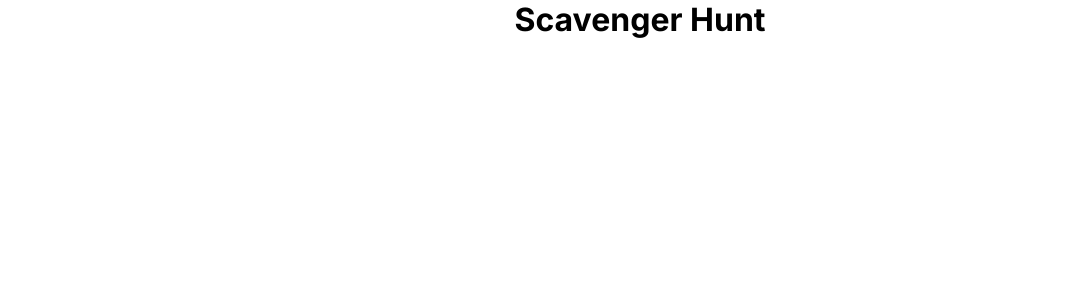
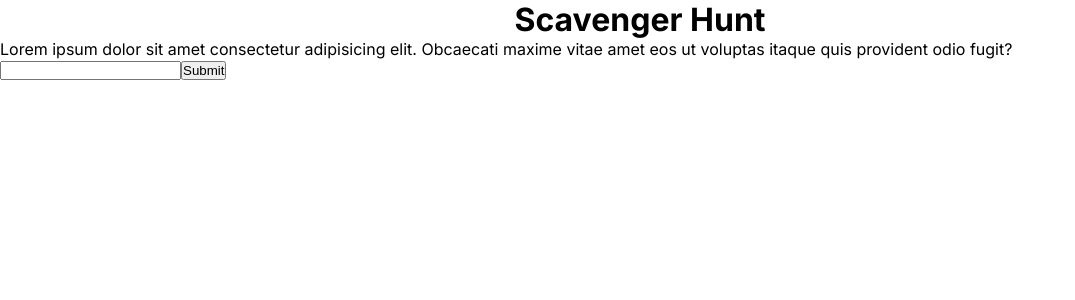
Before and after one commit to Mark-Mulligan/scavenger-hunt-v1, a Next.js app: page / in a window 1280 px wide. Shown: the top 300 px of the page, without its empty margins (0-1075 px from the left). Built offline with nearby package versions, Linux system fonts and the light colour scheme.

Commit message:
working on creating system for answering questions

```diff
--- a/package.json
+++ b/package.json
@@ -13,7 +13,7 @@
     "@types/node": "18.11.19",
     "@types/react": "18.0.27",
     "@types/react-dom": "18.0.10",
-    "bcrypt": "^5.1.0",
+    "axios": "^1.3.2",
     "eslint": "8.33.0",
     "eslint-config-next": "13.1.6",
     "next": "13.1.6",
--- /dev/null
+++ b/src/pages/api/check-answer.ts
@@ -0,0 +1,21 @@
+// Next.js API route support: https://nextjs.org/docs/api-routes/introduction
+import type { NextApiRequest, NextApiResponse } from 'next';
+
+type Data = {
+  message: string;
+};
+
+export default function handler(req: NextApiRequest, res: NextApiResponse<Data>) {
+  if (req.method !== 'POST' || !req.body || !req.body.answer) {
+    res.status(400).json({ message: 'Invalid request' });
+    return;
+  }
+
+  if (req.method === 'POST') {
+    if (req.body.answer === '30') {
+      res.status(200).json({ message: 'Correct Answer!' });
+    } else {
+      res.status(200).json({ message: 'Answer Incorrect.' });
+    }
+  }
+}
--- a/src/pages/api/hello.ts
+++ b/src/pages/api/hello.ts
@@ -1,13 +1,10 @@
 // Next.js API route support: https://nextjs.org/docs/api-routes/introduction
-import type { NextApiRequest, NextApiResponse } from 'next'
+import type { NextApiRequest, NextApiResponse } from 'next';
 
 type Data = {
-  name: string
+  name: string;
+};
+
+export default function handler(req: NextApiRequest, res: NextApiResponse<Data>) {
+  res.status(200).json({ name: 'John Doe' });
 }
-
-export default function handler(
-  req: NextApiRequest,
-  res: NextApiResponse<Data>
-) {
-  res.status(200).json({ name: 'John Doe' })
-}
--- a/src/pages/index.tsx
+++ b/src/pages/index.tsx
@@ -1,18 +1,49 @@
+// React
+import React, { useState } from 'react';
+
+// Next
+import type { NextPage } from 'next';
 import Head from 'next/head';
 import styles from '@/styles/Home.module.css';
 
-export default function Home() {
+// axis
+import axios from 'axios';
+
+const Home: NextPage = () => {
+  const [userAnswer, setUserAnswer] = useState('');
+
+  const handleSubmit = async (e: React.FormEvent) => {
+    e.preventDefault();
+
+    try {
+      const { data } = await axios.post('/api/check-answer', { answer: userAnswer });
+      console.log(data);
+    } catch (err) {
+      console.log(err);
+    }
+  };
+
   return (
     <>
       <Head>
-        <title>Create Next App</title>
+        <title>Scavenger Hunt</title>
         <meta name="description" content="Generated by create next app" />
         <meta name="viewport" content="width=device-width, initial-scale=1" />
         <link rel="icon" href="/favicon.ico" />
       </Head>
       <main className={styles.main}>
         <h1 className={styles.title}>Scavenger Hunt</h1>
+        <form onSubmit={handleSubmit}>
+          <p>
+            Lorem ipsum dolor sit amet consectetur adipisicing elit. Obcaecati maxime vitae amet eos ut voluptas itaque
+            quis provident odio fugit?
+          </p>
+          <input value={userAnswer} onChange={(e) => setUserAnswer(e.target.value)} />
+          <button type="submit">Submit</button>
+        </form>
       </main>
     </>
   );
-}
+};
+
+export default Home;
```
Also changed, not shown: 1 other file (tests, documents, lock files or other folders).
